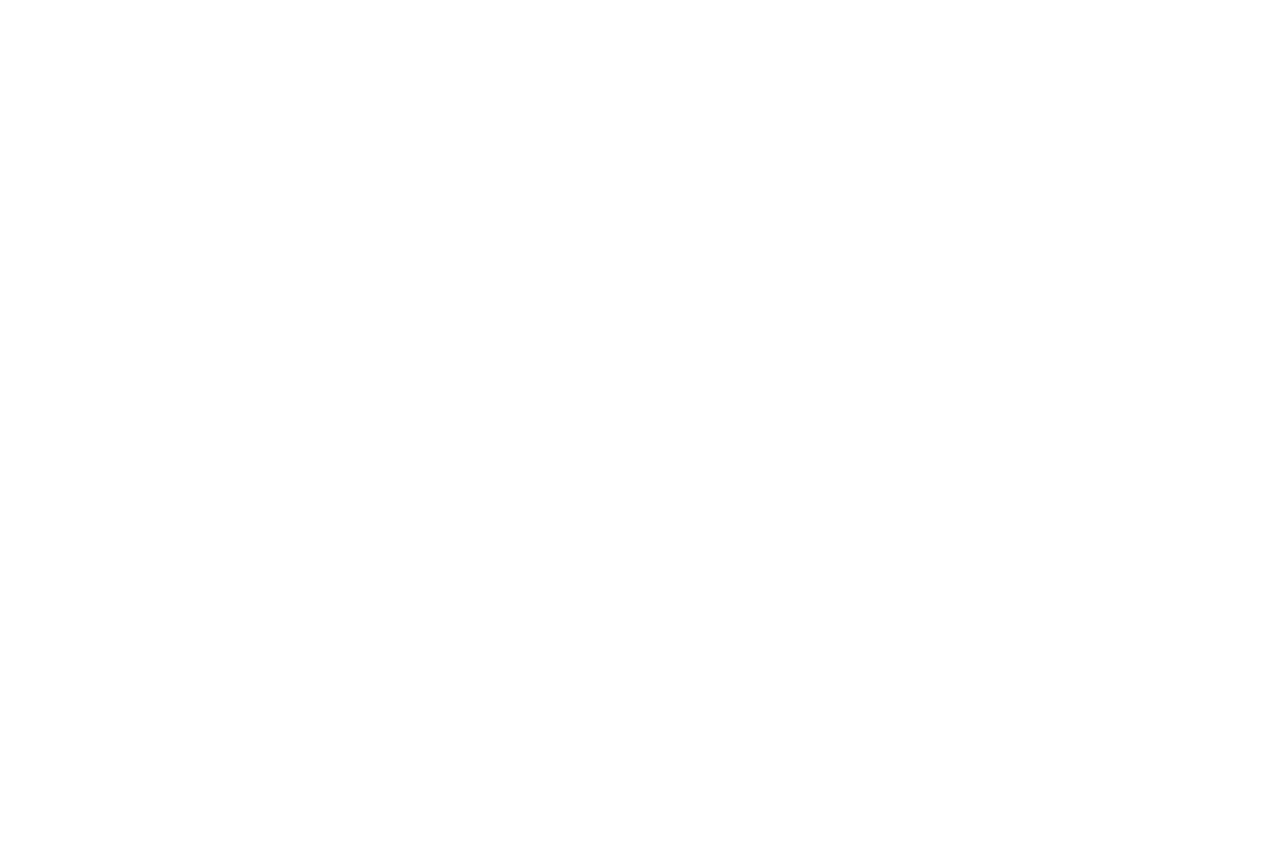
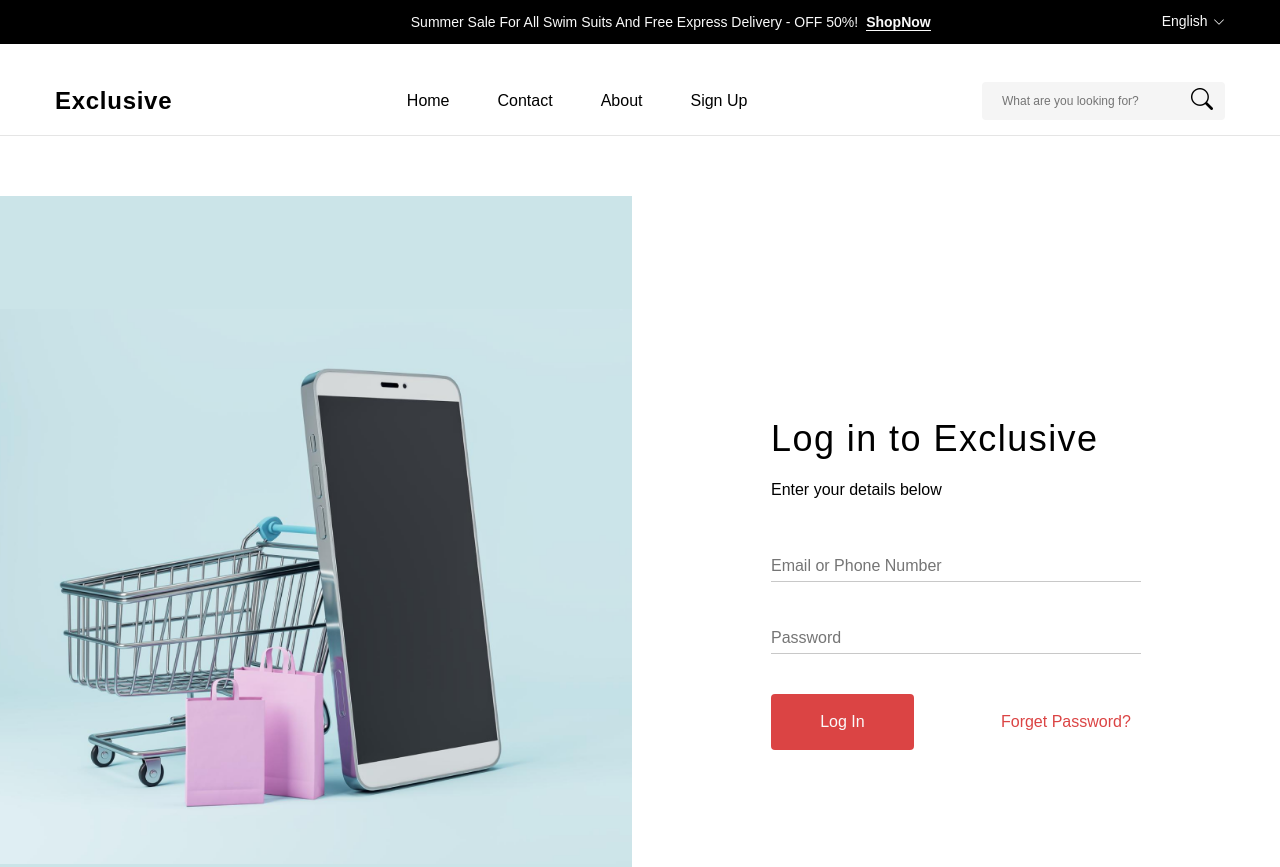
Before and after one commit to Javohir-alimovvv/Log-In, a plain HTML site: page index.html in a window 1280 px wide. Shown: the top 867 px of the page. Before the commit the page ends 800 px from the top, so only its background shows below. Drawn offline with nearby package versions, Linux system fonts and the light colour scheme.

Commit message:
tuliq emas

```diff
--- a/index.html
+++ b/index.html
@@ -4,11 +4,64 @@
 <head>
     <meta charset="UTF-8">
     <meta name="viewport" content="width=device-width, initial-scale=1.0">
-    <title></title>
+    <title>Log In</title>
     <link rel="stylesheet" href="./css/style.min.css">
+    <link rel="stylesheet" href="https://cdn.jsdelivr.net/npm/bootstrap-icons@1.11.3/font/bootstrap-icons.min.css">
 </head>
 
 <body>
+    <div class="maket__top__cantent">
+        <div class="container">
+            <div class="top__content__group">
+                <p class="top__content__group__left__text">Summer Sale For All Swim Suits And Free Express Delivery -
+                    OFF 50%!<a class="top__content__group__left__link" href="#">ShopNow</a></p>
+                <p class="top__content__group__left__right">English <i class="bi bi-chevron-down arrow_down"></i></p>
+            </div>
+        </div>
+    </div>
+
+    <div class="header__big">
+        <div class="container">
+            <div class="header">
+                <li><a class="logojon" href="#"><span>Exclusive</span></a></li>
+                <nav class="navbar">
+                    <ul class="header__content">
+                        <li class="content__item"><a href="#"><span>Home</span></a></li>
+                        <li class="content__item"><a href="#"><span>Contact</span></a></li>
+                        <li class="content__item"><a href="#"><span>About</span></a></li>
+                        <li class="content__item"><a href="#"><span>Sign Up</span></a></li>
+                    </ul>
+                </nav>
+                <form class="form" action="">
+                    <input class="form__search__input" required type="text" placeholder="What are you looking for?">
+                    <button class="form__search__btn"><i class="bi bi-search"></i></button>
+                </form>
+            </div>
+        </div>
+    </div>
+
+    <div class="hero__big">
+        <div class="hero__left_box"><img class="left__box__img" src="./assets/images/dl.beatsnoop 1.png" alt="phone">
+        </div>
+        <div class="container">
+            <div class="hero__content">
+                <h2 class="hero__login__text">Log in to Exclusive</h2>
+                <h3 class="hero__enter__text">Enter your details below</h3>
+                <form class="hero__form" action="">
+                    <div class="hero_input_box">
+                        <input class="hero__form__user" placeholder="Email or Phone Number" required type="text">
+                    </div>
+                    <div class="hero_input_box">
+                        <input class="hero__form__password" placeholder="Password" required type="password">
+                    </div>
+                    <div class="hero__form__submit__group">
+                        <button class="hero__submit__btn">Log In</button>
+                        <p class="hero__savalo__text">Forget Password?</p>
+                    </div>
+                </form>
+            </div>
+        </div>
+    </div>
 
 
 
--- a/js/app.js
+++ b/js/app.js
@@ -0,0 +1,35 @@
+const form = document.querySelector(".hero__form");
+const inputUser = document.querySelector(".hero__form input[type=text]");
+const inputPassword = document.querySelector(".hero__form input[type=password]");
+
+// Ustoz bergan API ishlamadi
+
+const BASE_URL = "https://dummyjson.com";
+
+form.addEventListener("submit", e => {
+    e.preventDefault();
+
+    let user = {
+        username: inputUser.value,
+        password: inputPassword.value
+    }
+
+    fetch(`${BASE_URL}/auth/login`, {
+        method: "POST",
+        headers: { 'Content-Type': 'application/json' },
+        body: JSON.stringify(user)
+    })
+        .then(res => {
+            if (res.ok) {
+                return res.json()
+            }
+            throw Error("username or password is incorrect")
+        })
+        .then(res => {
+            open("/pages/dashboard", "_self")
+        })
+        .catch(err => {
+            alert(err.message)
+        })
+        .finally(() => console.log("tugadi"))
+})
--- a/scss/_reset.scss
+++ b/scss/_reset.scss
@@ -4,6 +4,28 @@
     box-sizing: border-box;
     font-family: sans-serif;
 }
+
 .container{
+    max-width: 1202px;
+    width: 100%;
+    height: auto;
+    display: flex;
+    align-items: center;
+    justify-content: center;
+    margin: 0 auto;
+    padding: 0px 16px;
+}
 
+a{
+    text-decoration: none;
+    color: inherit;
 }
+
+li{
+    list-style-type: none;
+}
+button{
+    cursor: pointer;
+    transition: .2s;
+    border: 1px solid transparent;
+}
--- /dev/null
+++ b/scss/components/_header.scss
@@ -0,0 +1,78 @@
+.header__big {
+    width: 100%;
+    height: 54px;
+    padding-bottom: 16px;
+    display: flex;
+    align-items: center;
+    justify-content: center;
+    border-bottom: 1px solid #e5e5e5;
+
+    .header {
+        width: 100%;
+        height: auto;
+        display: flex;
+        align-items: center;
+        justify-content: space-between;
+
+        .logojon {
+            // font-family: 'Inter';
+            font-size: 24px;
+            font-weight: 700;
+            line-height: 24px;
+            letter-spacing: 0.03em;
+            text-align: left;
+            color: #000000;
+        }
+
+        .header__content {
+            display: flex;
+            align-items: center;
+            gap: 48px;
+
+            .content__item {
+                // font-family: 'Poppins';
+                font-size: 16px;
+                font-weight: 400;
+                line-height: 24px;
+                text-align: center;
+                color: #000000;
+
+                &:hover {
+                    color: dodgerblue;
+                }
+            }
+        }
+
+        .form {
+            width: 243px;
+            height: 38px;
+            background: #F5F5F5;
+            border-radius: 4px;
+            padding: 7px 12px 7px 20px;
+            display: flex;
+            align-items: center;
+            justify-content: space-between;
+
+            .form__search__input {
+                width: 100%;
+                height: auto;
+                background: none;
+                outline: none;
+                border: none;
+                // font-family: 'Poppins';
+                font-size: 12px;
+                font-weight: 400;
+                line-height: 18px;
+                text-align: left;
+                color: #000000;
+                padding-right: 7px;
+            }
+            .form__search__btn{
+                background: none;
+                border: none;
+                font-size: 22px;
+                color: #000000;
+            }
+        }
+    }
+}
--- /dev/null
+++ b/scss/components/_header_top.scss
@@ -0,0 +1,60 @@
+.maket__top__cantent {
+    width: 100%;
+    height: 44px;
+    display: flex;
+    align-items: center;
+    justify-content: center;
+    background: #000000;
+    margin-bottom: 38px;
+
+    .top__content__group {
+        width: 100%;
+        height: auto;
+        display: flex;
+        align-items: center;
+        justify-content: end;
+        gap: 231px;
+
+        .top__content__group__left__text {
+            // font-family: 'Poppins';
+            font-size: 14px;
+            font-weight: 400;
+            line-height: 21px;
+            text-align: left;
+            color: #FAFAFA;
+        }
+
+        .top__content__group__left__link {
+            // font-family: 'Poppins';
+            font-size: 14px;
+            font-weight: 600;
+            line-height: 24px;
+            text-align: center;
+            color: #FAFAFA;
+            margin-left: 8px;
+            border-bottom: 1px solid #FAFAFA;
+
+            &:hover {
+                color: dodgerblue;
+                border-bottom: 1px solid dodgerblue;
+
+            }
+        }
+
+        .top__content__group__left__right {
+            // font-family: 'Poppins';
+            font-size: 14px;
+            font-weight: 400;
+            line-height: 21px;
+            text-align: left;
+            color: #FAFAFA;
+            cursor: pointer;
+
+            .arrow_down {
+                margin-left: 1.5px;
+                font-size: 12px;
+                font-weight: 400;
+            }
+        }
+    }
+}
--- /dev/null
+++ b/scss/components/_hero.scss
@@ -0,0 +1,120 @@
+.hero__big {
+    width: 100%;
+    height: auto;
+    margin-top: 60px;
+    display: flex;
+    align-items: center;
+    justify-content: start;
+
+    .hero__left_box {
+        max-width: 805px;
+        width: 100%;
+        height: 781px;
+        background: #CBE4E8;
+        display: flex;
+        align-items: center;
+        justify-content: center;
+
+        .left__box__img {
+            width: 100%;
+            height: auto;
+        }
+    }
+
+    .hero__login__text {
+        // font-family: 'Inter';
+        font-size: 36px;
+        font-weight: 500;
+        line-height: 30px;
+        letter-spacing: 0.04em;
+        text-align: left;
+        color: #000000;
+        margin-bottom: 24px;
+    }
+
+    .hero__enter__text {
+        // font-family: 'Poppins';
+        font-size: 16px;
+        font-weight: 400;
+        line-height: 24px;
+        text-align: left;
+        color: #000000;
+        margin-bottom: 48px;
+    }
+
+    .hero__form {
+        display: flex;
+        flex-direction: column;
+        gap: 40px;
+
+        .hero_input_box {
+            width: 370px;
+            height: 32px;
+            border-bottom: 1px solid #c8c8c8;
+
+            .hero__form__user {
+                width: 100%;
+                height: 32px;
+                background: none;
+                outline: none;
+                border: none;
+                // font-family: 'Poppins';
+                font-size: 16px;
+                font-weight: 400;
+                line-height: 24px;
+                text-align: left;
+                color: #000000;
+            }
+
+            .hero__form__password {
+                width: 100%;
+                height: 32px;
+                background: none;
+                outline: none;
+                border: none;
+                // font-family: 'Poppins';
+                font-size: 16px;
+                font-weight: 400;
+                line-height: 24px;
+                text-align: left;
+                color: #000000;
+            }
+        }
+
+        .hero__form__submit__group {
+            display: flex;
+            align-items: center;
+            gap: 87px;
+
+            .hero__submit__btn {
+                width: 143px;
+                height: 56px;
+                border-radius: 4px;
+                background: #DB4444;
+                // font-family: 'Poppins';
+                font-size: 16px;
+                font-weight: 500;
+                line-height: 24px;
+                text-align: center;
+                color: #FAFAFA;
+
+                &:hover {
+                    background: #FAFAFA;
+                    border-color: #DB4444;
+                    color: #DB4444;
+                    transition: .2s;
+                }
+            }
+
+            .hero__savalo__text {
+                // font-family: 'Poppins';
+                font-size: 16px;
+                font-weight: 400;
+                line-height: 24px;
+                text-align: left;
+                color: #DB4444;
+                cursor: pointer;
+            }
+        }
+    }
+}
--- a/scss/style.scss
+++ b/scss/style.scss
@@ -1 +1,4 @@
 @import "reset";
+@import "components/header_top";
+@import "components/header";
+@import "components/hero";
```
Also changed, not shown: pages/dashboard.html (added, +13 -0 lines), assets/images/dl.beatsnoop 1.png (added), css/style.min.css, 1 other file.
